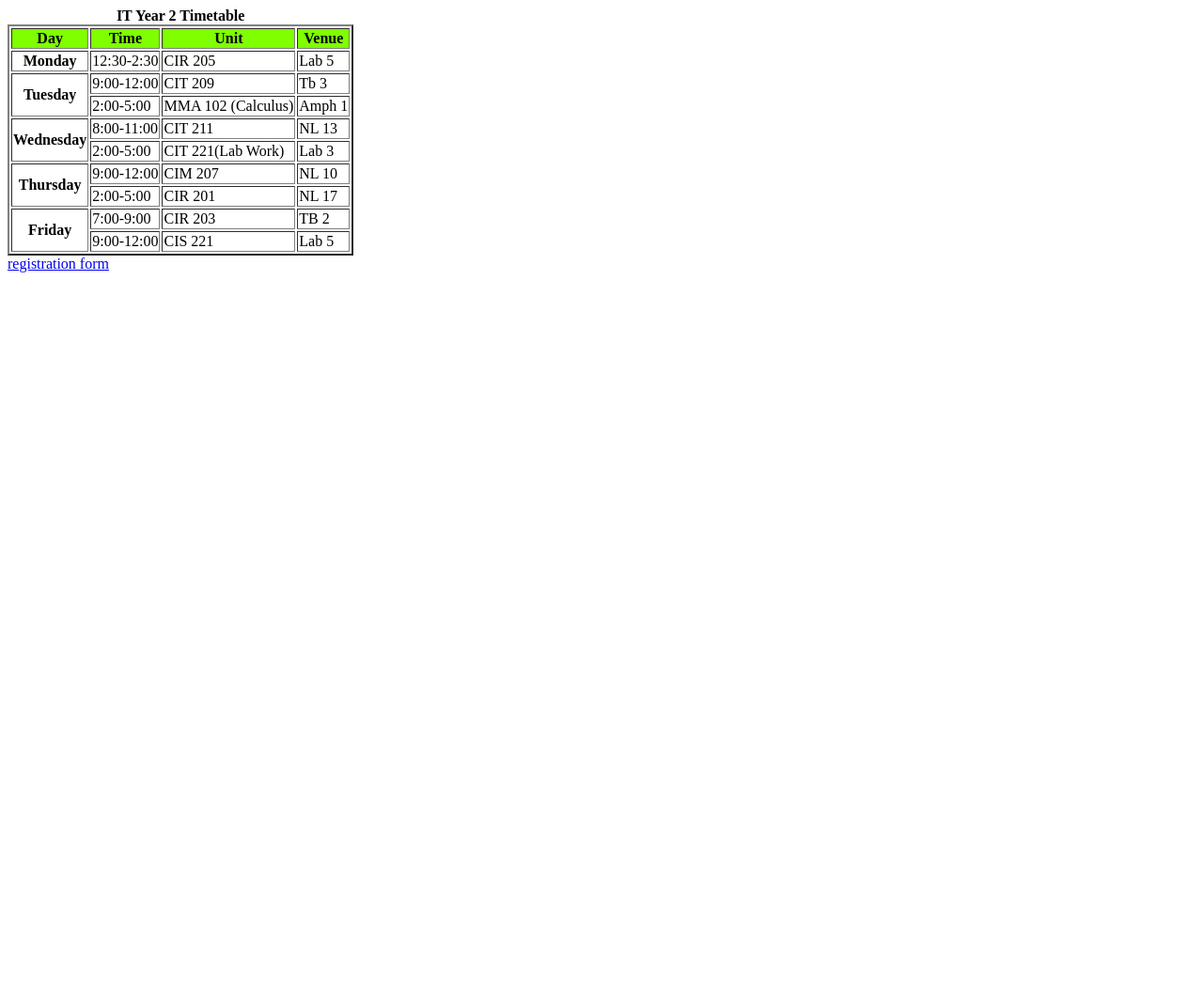
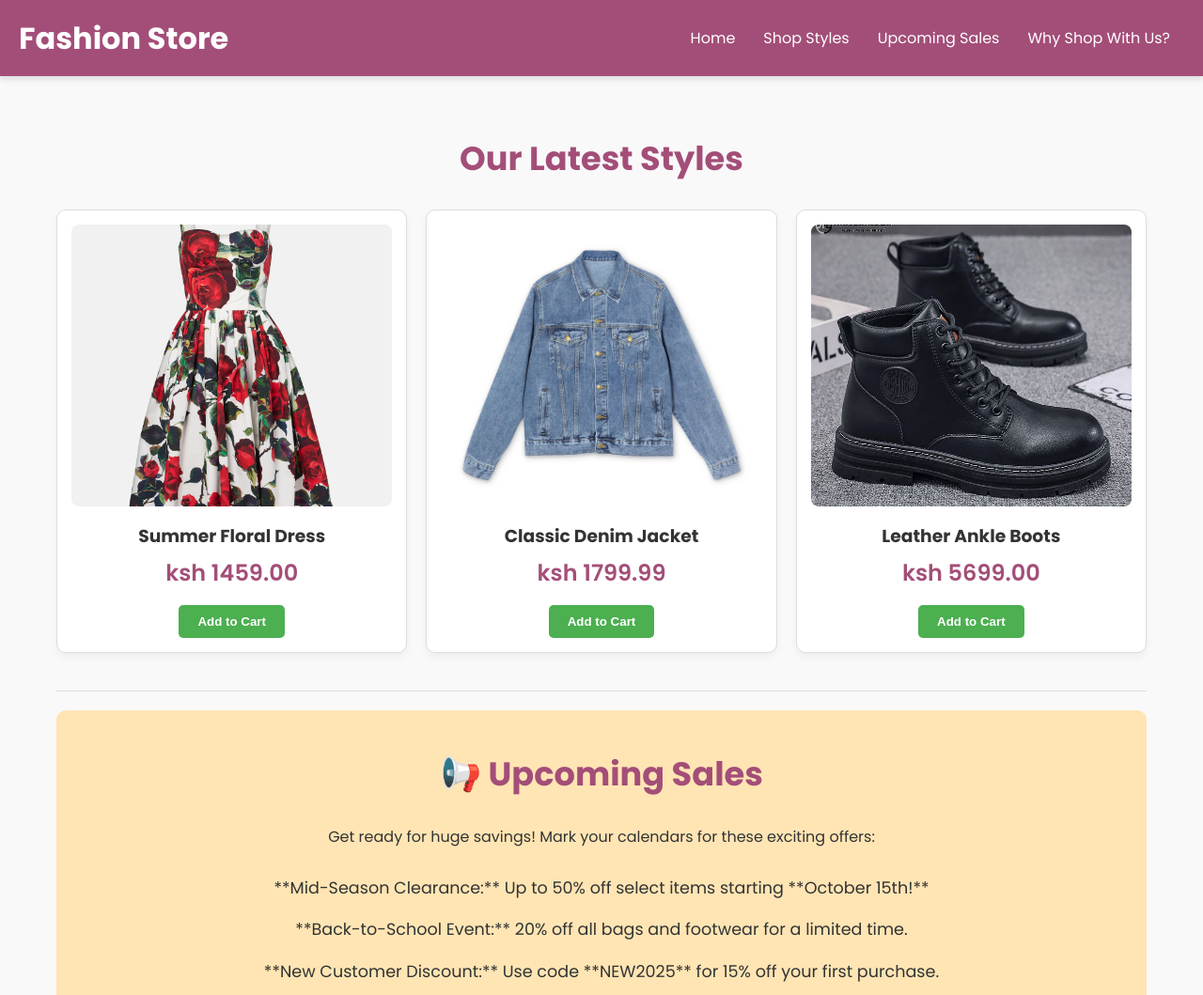
Before and after one commit to tracystacy/CIS-221-SEPT-DEC-2025, a plain HTML site: page index.html in a window 1280 px wide. Shown: the top 1059 px of the page at 94% size. Before the commit the page ends 800 px from the top, so only its background shows below. Drawn offline with Linux system fonts and the light colour scheme.

Commit message:
Add files via upload

```diff
--- a/index.html
+++ b/index.html
@@ -3,72 +3,105 @@
 <head>
     <meta charset="UTF-8">
     <meta name="viewport" content="width=device-width, initial-scale=1.0">
-    <title>Table Header</title>
+    <title>Fashion Store - Your Style Destination</title>
+    <link rel="stylesheet" href="styles.css">
 </head>
 <body>
-    <table border="2" >
-        <caption><b>IT Year 2 Timetable</b></caption>
-        <tr>
-            <th style="background-color: chartreuse;">Day</th>
-            <th style="background-color: chartreuse;">Time</th>
-            <th style="background-color: chartreuse;">Unit</th>
-            <th style="background-color: chartreuse;">Venue</th>
-        </tr>
-        <tr>
-            <th>Monday</th>
-            <td>12:30-2:30</td>
-            <td>CIR 205</td>
-            <td>Lab 5</td>
-        </tr>
-        <tr>
-            <th rowspan="2">Tuesday</th>
-            <td>9:00-12:00</td>
-            <td>CIT 209</td>
-            <td>Tb 3</td>
-            <tr colspan="2">
 
-            <td>2:00-5:00</td>
-            <td>MMA 102 (Calculus)</td>
-            <td>Amph 1</td>
-        </tr></tr>
-        <tr >
-            <th rowspan="2">Wednesday</th>
-            <td>8:00-11:00</td>
-            <td>CIT 211</td>
-            <td>NL 13</td>
-            <tr colspan="2">
+    <header>
+        <h1>Fashion Store</h1>
+        <nav>
+            <ul>
+                <li><a href="#home">Home</a></li>
+                <li><a href="#shop">Shop Styles</a></li>
+                <li><a href="#sales">Upcoming Sales</a></li>
+                <li><a href="#benefits">Why Shop With Us?</a></li>
+            </ul>
+        </nav>
+    </header>
 
-                <td>2:00-5:00</td>
-                <td>CIT 221(Lab Work)</td>
-                <td>Lab 3</td>
-            </tr>
-        </tr>
-        <tr >
-            <th rowspan="2">Thursday</th>
-            <td>9:00-12:00</td>
-            <td>CIM 207</td>
-            <td>NL 10</td>
-            <tr>
+    <main>
 
-                <td>2:00-5:00</td>
-                <td>CIR 201</td>
-                <td>NL 17</td>
-            </tr>
-        </tr>
-        <tr >
-            <th rowspan="2">Friday</th>
-            <td scope="row">7:00-9:00</td>
-            <td>CIR 203</td>
-            <td>TB 2</td>
-            <tr>
+        <section id="shop" class="product-showcase">
+            <h2>Our Latest Styles</h2>
+            <div class="product-grid">
+                <article class="product-card">
+                    <img src="Summer Floral Dress.avif" alt="Summer Floral Dress" height="120px" width="120px">
+                    <h3>Summer Floral Dress</h3>
+                    <p class="price">ksh 1459.00</p>
+                    <button>Add to Cart</button>
+                </article>
 
+                <article class="product-card">
+                    <img src="Classic Denim Jacket.webp" alt="Classic Denim Jacket" height="120px" width="120px" >
+                    <h3>Classic Denim Jacket</h3>
+                    <p class="price">ksh 1799.99</p>
+                    <button>Add to Cart</button>
+                </article>
 
-                <td>9:00-12:00</td>
-                <td>CIS 221</td>
-                <td>Lab 5</td>
-            </tr>
-        </tr>
-    </table>
-    <a href="registrationForm.html">registration form</a>
+                <article class="product-card">
+                    <img src="Leather Ankle Boots.jpg" alt="Leather Ankle Boots" height="120px" width="120px">
+                    <h3>Leather Ankle Boots</h3>
+                    <p class="price">ksh 5699.00</p>
+                    <button>Add to Cart</button>
+                </article>
+            </div>
+        </section>
+
+        <section id="sales" class="sale-offers">
+            <h2>📢 Upcoming Sales</h2>
+            <p>Get ready for huge savings! Mark your calendars for these exciting offers:</p>
+            <ul>
+                <li>**Mid-Season Clearance:** Up to 50% off select items starting **October 15th!**</li>
+                <li>**Back-to-School Event:** 20% off all bags and footwear for a limited time.</li>
+                <li>**New Customer Discount:** Use code **NEW2025** for 15% off your first purchase.</li>
+            </ul>
+            <a href="#" class="cta-button">View All Deals</a>
+        </section>
+
+        <section id="benefits" class="benefits-section">
+            <h2 style="border: aliceblue; border-color: black;">Why Choose Fashion Store?</h2>
+            <table>
+                <thead>
+                    <tr>
+                        <th>Benefit</th>
+                        <th>Description</th>
+                        <th>Impact on Client</th>
+                    </tr>
+                </thead>
+                <tbody>
+                    <tr>
+                        <td>**Quality Assurance**</td>
+                        <td>Every item is hand-inspected for material integrity and durability.</td>
+                        <td>**Long-lasting value** and confidence in your purchase.</td>
+                    </tr>
+                    <tr>
+                        <td>**Eco-Friendly Sourcing**</td>
+                        <td>We partner with suppliers committed to sustainable practices.</td>
+                        <td>Shop with a **clear conscience**, supporting ethical fashion.</td>
+                    </tr>
+                    <tr>
+                        <td>**30-Day Free Returns**</td>
+                        <td>Hassle-free returns on all non-final sale items.</td>
+                        <td>**Zero risk** shopping experience.</td>
+                    </tr>
+                    <tr>
+                        <td>**Personal Stylist Support**</td>
+                        <td>Access to expert fashion advice via live chat.</td>
+                        <td>Get **perfectly tailored recommendations** for your body and style.</td>
+                    </tr>
+                </tbody>
+            </table>
+        </section>
+
+    </main>
+
+    <footer>
+        <p>&copy; <span id="current-year"></span> Fashion Store. All rights reserved. | Shop the latest shoes and imported accessories in Kenya.</p>
+    </footer>
+
+    <script>
+        document.getElementById('current-year').textContent = new Date().getFullYear();
+    </script>
 </body>
 </html>
--- /dev/null
+++ b/styles.css
@@ -0,0 +1,212 @@
+/* Import a modern, clean font from Google Fonts (Optional but recommended) */
+@import url('https://fonts.googleapis.com/css2?family=Poppins:wght@300;400;600;700&display=swap');
+
+/* --- Global Styles --- */
+:root {
+    --primary-color: #A34E78; /* Deep Rose/Plum */
+    --secondary-color: #FFE5B4; /* Peach/Cream */
+    --accent-color: #4CAF50; /* Green for CTAs/Success */
+    --text-dark: #333;
+    --text-light: #fff;
+    --bg-light: #f9f9f9;
+}
+
+* {
+    box-sizing: border-box;
+    margin: 0;
+    padding: 0;
+}
+
+body {
+    font-family: 'Poppins', sans-serif;
+    line-height: 1.6;
+    color: var(--text-dark);
+    background-color: var(--bg-light);
+}
+
+main {
+    padding: 20px;
+    max-width: 1200px;
+    margin: 0 auto;
+}
+
+/* --- Header & Navigation --- */
+header {
+    background-color: var(--primary-color);
+    color: var(--text-light);
+    padding: 15px 20px;
+    display: flex;
+    justify-content: space-between;
+    align-items: center;
+    box-shadow: 0 4px 6px rgba(0, 0, 0, 0.1);
+}
+
+header h1 {
+    font-size: 2em;
+    font-weight: 700;
+}
+
+nav ul {
+    list-style: none;
+    display: flex;
+}
+
+nav ul li a {
+    color: var(--text-light);
+    text-decoration: none;
+    padding: 10px 15px;
+    display: block;
+    transition: background-color 0.3s;
+}
+
+nav ul li a:hover {
+    background-color: rgba(255, 255, 255, 0.2);
+    border-radius: 5px;
+}
+
+/* --- Section Styles --- */
+section {
+    padding: 40px 0;
+    margin-bottom: 20px;
+    border-bottom: 1px solid #ddd;
+}
+
+h2 {
+    font-size: 2.2em;
+    color: var(--primary-color);
+    margin-bottom: 25px;
+    text-align: center;
+}
+
+/* --- Product Showcase --- */
+.product-grid {
+    display: grid;
+    grid-template-columns: repeat(auto-fit, minmax(280px, 1fr));
+    gap: 20px;
+}
+
+.product-card {
+    background-color: var(--text-light);
+    border: 1px solid #ddd;
+    border-radius: 10px;
+    padding: 15px;
+    text-align: center;
+    box-shadow: 0 4px 8px rgba(0, 0, 0, 0.05);
+    transition: transform 0.3s;
+}
+
+.product-card:hover {
+    transform: translateY(-5px);
+    box-shadow: 0 8px 16px rgba(0, 0, 0, 0.1);
+}
+
+.product-card img {
+    width: 100%;
+    height: 300px;
+    object-fit: cover;
+    border-radius: 8px;
+    margin-bottom: 10px;
+}
+
+.price {
+    color: var(--primary-color);
+    font-size: 1.5em;
+    font-weight: 600;
+    margin: 5px 0 15px;
+}
+
+button, .cta-button {
+    background-color: var(--accent-color);
+    color: var(--text-light);
+    border: none;
+    padding: 10px 20px;
+    border-radius: 5px;
+    cursor: pointer;
+    font-weight: 600;
+    transition: background-color 0.3s;
+    text-decoration: none; /* for cta-button link */
+    display: inline-block;
+}
+
+button:hover, .cta-button:hover {
+    background-color: #388e3c; /* Darker shade of accent */
+}
+
+/* --- Sales Offers --- */
+.sale-offers {
+    background-color: var(--secondary-color);
+    padding: 40px;
+    border-radius: 10px;
+    text-align: center;
+}
+
+.sale-offers ul {
+    list-style: none;
+    margin: 20px 0;
+    padding: 0;
+    font-size: 1.1em;
+}
+
+.sale-offers ul li {
+    padding: 8px 0;
+}
+
+/* --- Benefits Table --- */
+.benefits-section table {
+    width: 100%;
+    border-collapse: collapse;
+    margin-top: 20px;
+    box-shadow: 0 4px 12px rgba(0, 0, 0, 0.1);
+}
+
+.benefits-section th, .benefits-section td {
+    padding: 15px;
+    text-align: left;
+    border-bottom: 1px solid #eee;
+}
+
+.benefits-section th {
+    background-color: var(--primary-color);
+    color: var(--text-light);
+    font-weight: 600;
+    text-transform: uppercase;
+}
+
+.benefits-section tr:nth-child(even) {
+    background-color: #f4f4f4; /* Light alternating row color */
+}
+
+.benefits-section tr:hover {
+    background-color: var(--secondary-color);
+}
+
+/* --- Footer --- */
+footer {
+    background-color: var(--text-dark);
+    color: var(--text-light);
+    text-align: center;
+    padding: 15px 20px;
+    margin-top: 20px;
+    font-size: 0.9em;
+}
+
+/* --- Responsive Adjustments (for smaller screens) --- */
+@media (max-width: 768px) {
+    header {
+        flex-direction: column;
+        text-align: center;
+    }
+
+    nav ul {
+        flex-direction: column;
+        margin-top: 10px;
+    }
+
+    nav ul li a {
+        padding: 8px 0;
+    }
+
+    .product-grid {
+        grid-template-columns: 1fr; /* Stack products on small screens */
+    }
+}
```
Also changed, not shown: Classic Denim Jacket.webp (added), Leather Ankle Boots.jpg (added), Summer Floral Dress.avif (added).
